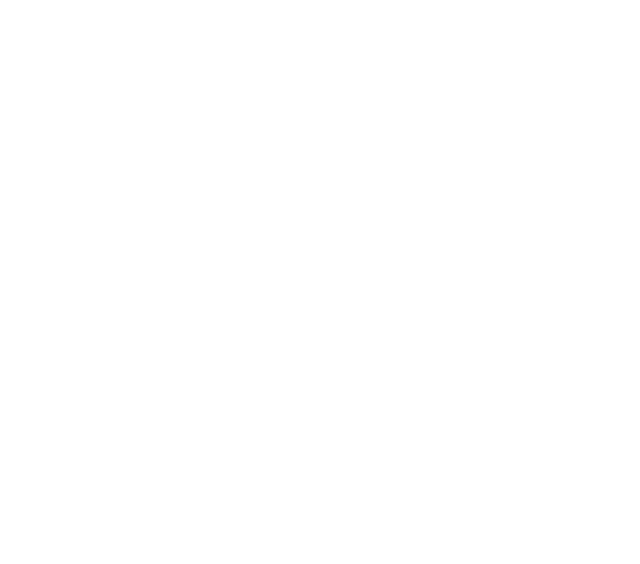
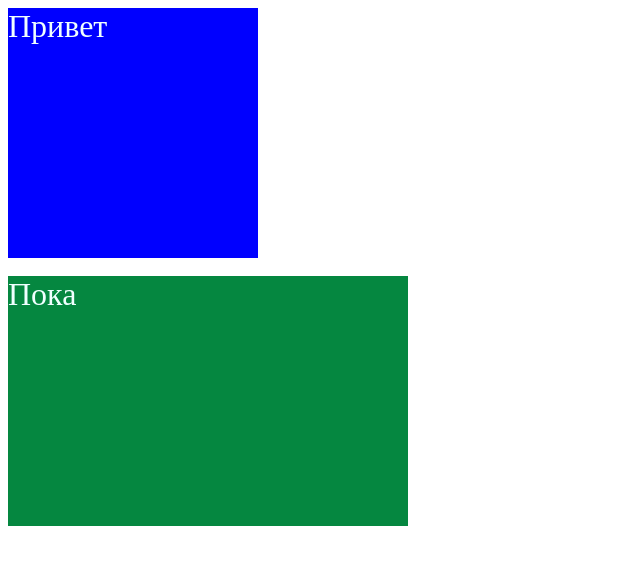
Before and after one commit to zlatamast/change_div_color_onclick, a plain HTML site: page index.html in a window 1280 px wide. Shown: the whole page, without its empty margins (0-640 px from the left). Drawn offline with Linux system fonts and the light colour scheme.

Commit message:
wrote the code you know

```diff
--- a/index.html
+++ b/index.html
@@ -5,12 +5,29 @@
     <meta charset="UTF-8">
     <meta http-equiv="X-UA-Compatible" content="IE=edge">
     <meta name="viewport" content="width=device-width, initial-scale=1.0">
+    <style>
+        .square {
+            height: 250px;
+            width: 250px;
+            background-color: blue;
+            color: azure;
+            font-size: xx-large;
+        }
+
+        .rectangle {
+            height: 250px;
+            width: 400px;
+            background-color: rgb(5, 135, 64);
+            color: azure;
+            font-size: xx-large;
+        }
+    </style>
     <title>Document</title>
 </head>
 
 <body>
-    <div class="div1"></div>
-    <div class="div2"></div>
+    <div class="square">Привет</div> <br>
+    <div class="rectangle">Пока</div>
     <script src="./index.js"></script>
 </body>
 
--- a/index.js
+++ b/index.js
@@ -0,0 +1,18 @@
+// 0 положить объект в переменную
+// 1 создать функцию по клику
+// 3 изменить цвет через innerHTML
+
+const square = document.querySelector('.square');
+
+square.addEventListener('click', function changeSquareColor(event) {
+    // change background color
+    event.target.style.backgroundColor = 'salmon';
+});
+
+const rectangle = document.querySelector('.rectangle');
+
+rectangle.addEventListener('click', function changeRectangleColor(event) {
+    event.target.style.backgroundColor = 'yellow';
+
+    event.target.style.color = 'black';
+});
```
